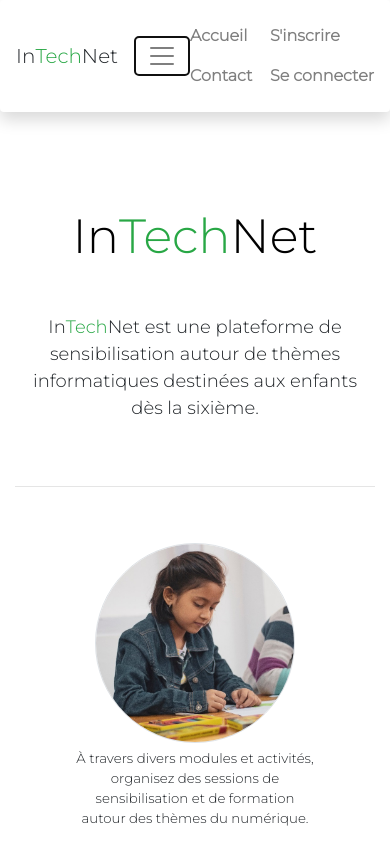
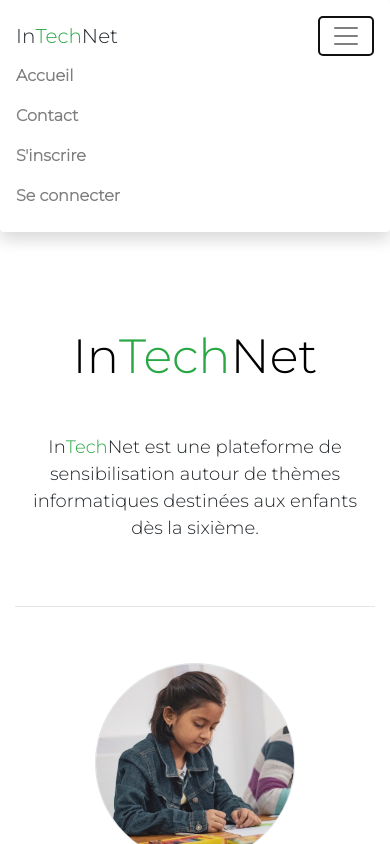
Before and after one commit to pBouillon/InTechNet.Moderator, an Angular app in the folder intechnet-moderator/: page /index in a window 390 px wide. Both pictures are taken after a click on the button "Toggle navigation". Shown: the top 844 px of the page. Built offline with nearby package versions, Linux system fonts and the light colour scheme.

Commit message:
🐛 Fix broken navbar on small devices

```diff
--- a/intechnet-moderator/src/app/_components/navbar/navbar.component.html
+++ b/intechnet-moderator/src/app/_components/navbar/navbar.component.html
@@ -7,7 +7,43 @@
         <span class="navbar-toggler-icon"></span>
     </button>
 
+
+    <!--
+    <div class="collapse navbar-collapse" id="navbarSupportedContent">
+        <ul class="navbar-nav mr-auto">
+            <li class="nav-item itn-nav-item mr-3">
+                <a class="nav-link" [routerLink]="homepageLinkRoute">Accueil</a>
+            </li>
+            <li class="nav-item itn-nav-item mr-3">
+                <a class="nav-link" [routerLink]="howItWorksLinkRoute">Comment ça marche ?</a>
+            </li>
+            <li class="nav-item itn-nav-item mr-3">
+                <a class="nav-link" [routerLink]="contactLinkRoute">Contact</a>
+            </li>
+        </ul>
+
+        <ul *ngIf="!authenticationService.isModeratorLoggedIn; else disconnectionSection"
+            class="navbar-nav mr-0">
+            <li class="nav-item itn-nav-item">
+                <a class="nav-link" [routerLink]="registerLinkRoute">S'inscrire</a>
+            </li>
+            <li class="nav-item itn-nav-item">
+                <a class="nav-link" [routerLink]="loginLinkRoute">Se connecter</a>
+            </li>
+        </ul>
+
+        <ng-template #disconnectionSection>
+            <ul class="navbar-nav mr-0">
+                <li class="nav-item itn-nav-item">
+                    <a class="nav-link" [routerLink]="" (click)="disconnect()">Se déconnecter</a>
+                </li>
+            </ul>
+        </ng-template>
+
+    </div> -->
+
     <!-- Main navigation -->
+    <div class="collapse navbar-collapse" id="navbarSupportedContent">
         <!-- Authenticated moderator -->
         <ul *ngIf="authenticationService.isModeratorLoggedIn; else guestNavigation"
             class="navbar-nav mr-auto">
@@ -56,6 +92,7 @@
             </ul>
         </ng-template>
         <!-- /Guest -->
+    </div>
     <!-- /Authentication section -->
 
 </nav>
```
